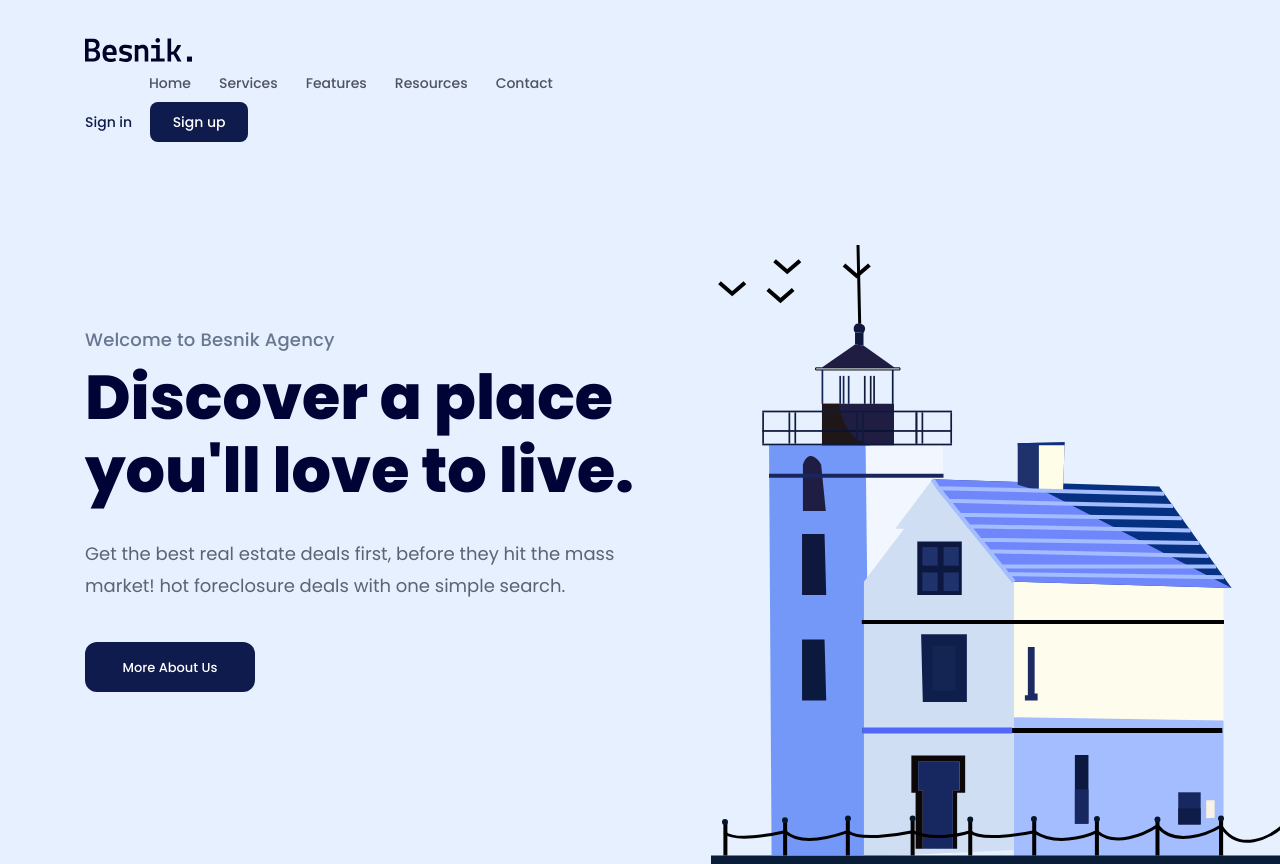
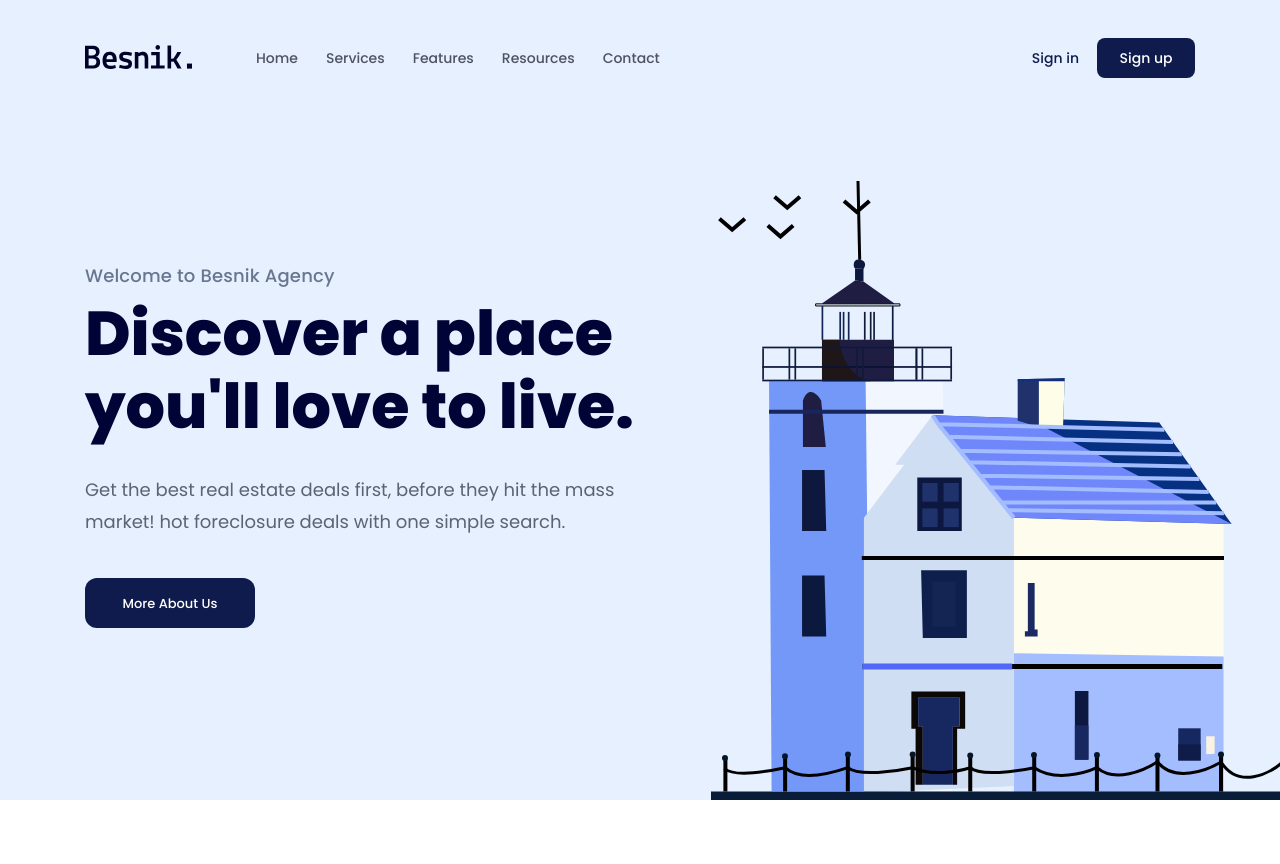
Before and after one commit to nguyenxuanhuy247/htmlcss-project01, a plain HTML site: page index.html in a window 1280 px wide. Shown: the top 864 px of the page. Drawn offline with Linux system fonts and the light colour scheme.

Commit message:
Sửa Final Project lần 2

```diff
--- a/assets/css/styles.css
+++ b/assets/css/styles.css
@@ -64,7 +64,7 @@ a {
     z-index: 1;
 }
 
-.fixed-header .content {
+.fixed-header .navbar {
     display: flex;
     align-items: center;
 }
```
